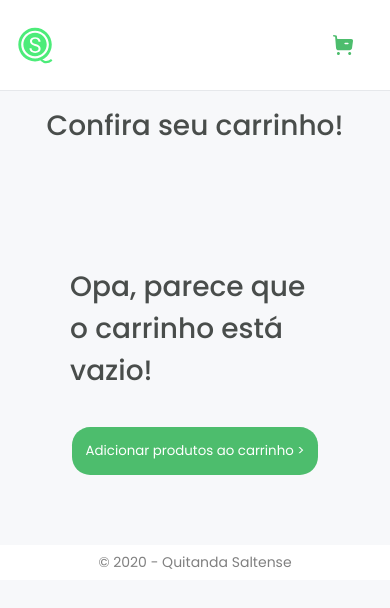
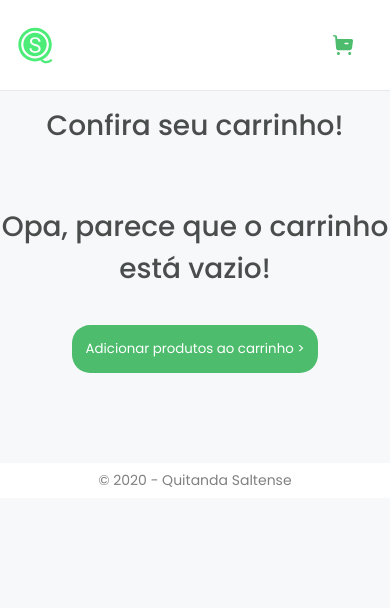
Before and after one commit to cunhaedu/quitandasaltense, a Next.js app: page /cart in a window 390 px wide. Shown: the top 608 px of the page. Built offline with nearby package versions, Linux system fonts and the light colour scheme.

Commit message:
feat: add responsiveness to cart page

```diff
--- a/src/pages/cart/products.module.scss
+++ b/src/pages/cart/products.module.scss
@@ -52,8 +52,6 @@
     gap: 5rem 10rem;
 
     li {
-      position: relative;
-
       display: flex;
       flex-direction: column;
       align-items: left;
@@ -72,6 +70,24 @@
       &:hover {
         p {
           color: var(--green-400);
+        }
+      }
+    }
+  }
+
+  @media (max-width: 1280px) {
+    margin: 10px auto;
+
+    ul {
+      padding: 40px;
+      grid-template-columns: repeat(2, 1fr);
+      gap: 40px;
+
+      li {
+        align-items: center;
+
+        p, span {
+          text-align: center;
         }
       }
     }
@@ -96,7 +112,7 @@
   margin-bottom: 5rem;
   display: flex;
   align-items: center;
-  justify-content: space-between  ;
+  justify-content: space-between;
   width: 77%;
 
   span {
@@ -136,6 +152,23 @@
       }
     }
   }
+
+  @media (max-width: 1280px) {
+    margin: 10px auto;
+    padding: 10px;
+    width: 100%;
+    flex-direction: column;
+
+    span {
+      padding-bottom: 15px;
+    }
+
+    div {
+      a {
+        text-align: center;
+      }
+    }
+  }
 }
 
 .emptyCart {
@@ -146,6 +179,7 @@
 
   h2 {
     margin: 2.5rem auto;
+    text-align: center;
   }
 
   button {
```
